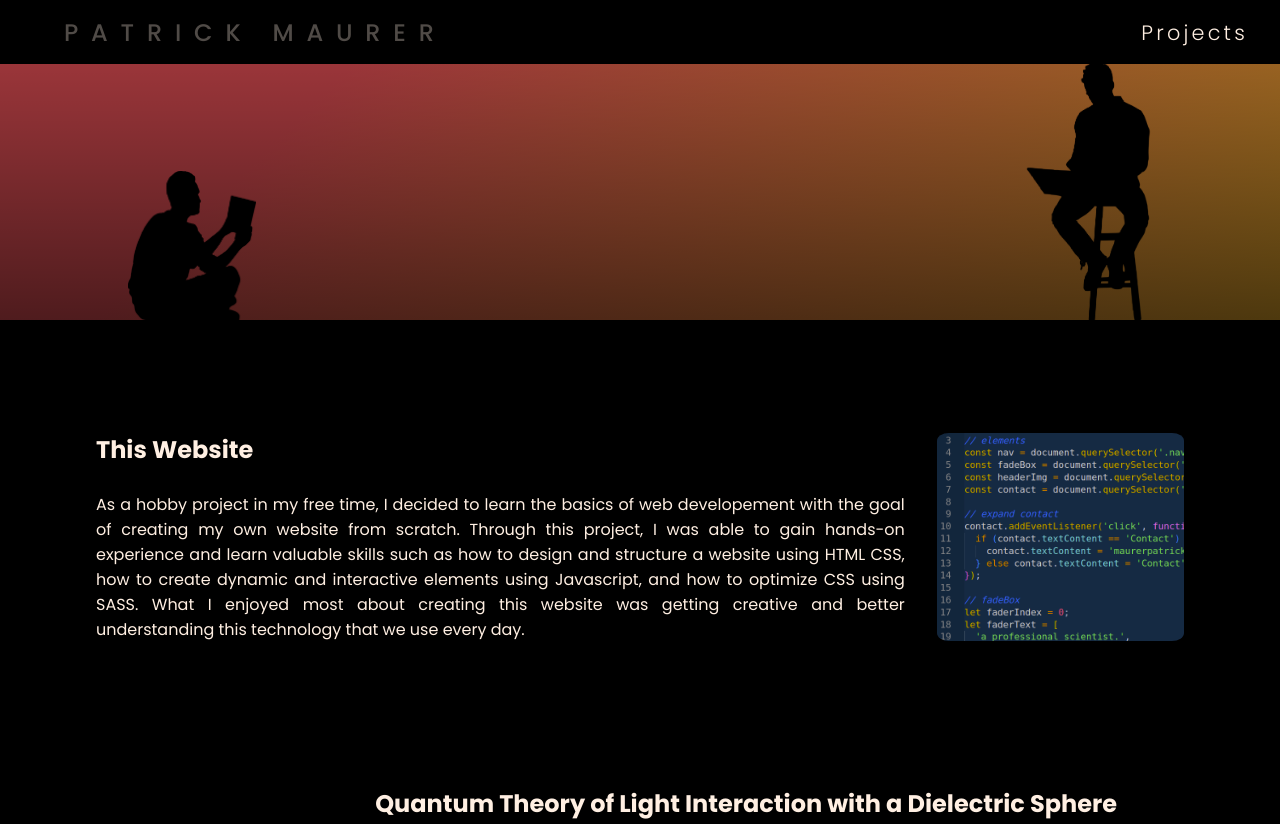
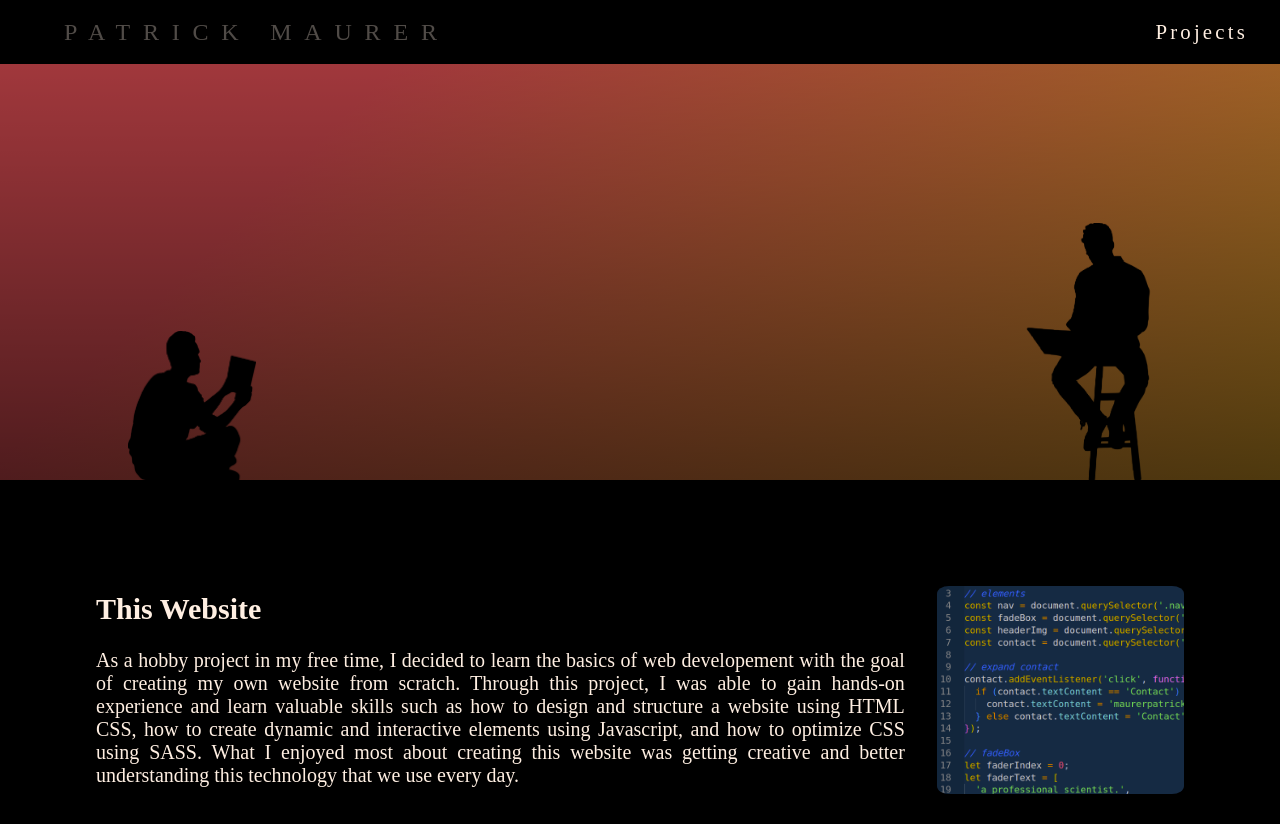
Before and after one commit to patrick-maurer/website, a website: page projects.html in a window 1280 px wide. Shown: the top 824 px of the page. Drawn offline with Linux system fonts and the light colour scheme.

Commit message:
adjust font size, resolve main__projects bug

```diff
--- a/projects.html
+++ b/projects.html
@@ -4,11 +4,6 @@
     <meta charset="UTF-8" />
     <meta http-equiv="X-UA-Compatible" content="IE=edge" />
     <meta name="viewport" content="width=device-width, initial-scale=1.0" />
-    <link rel="preconnect" href="https://fonts.gstatic.com" />
-    <link
-    href="https://fonts.googleapis.com/css2?family=Poppins:ital,wght@0,100;0,200;0,300;0,400;0,500;0,600;0,700;0,800;0,900;1,100;1,200;1,300;1,400;1,500;1,600;1,700;1,800;1,900&display=swap"
-    rel="stylesheet"
-  />
     <link rel="stylesheet" href="style.css" />
     <title>Projects</title>
   </head>
@@ -46,7 +41,7 @@
       class="headerProjects__outline__thinker"
     />
     </header>
-    <main class="main__projeccts">
+    <main class="main__projects">
       <div class="container__projects">
         <img class="container__projects-image" src="images/website.png" alt="" />
         <div class="container__projects-text">
--- a/sass/layout/_header.scss
+++ b/sass/layout/_header.scss
@@ -22,7 +22,7 @@
 }
 
 .headerProjects {
-  height: 40vh;
+  height: 60vh;
   width: 100vw;
   background-size: cover;
   background-position: center;
--- a/sass/pages/_projects.scss
+++ b/sass/pages/_projects.scss
@@ -2,6 +2,7 @@
   height: 70rem;
   background-color: $color-black;
   height: fit-content;
+  font-size: 1.25rem;
   @include hideScrollBar;
 }
 
```
Also changed, not shown: style.css, 1 other file.
